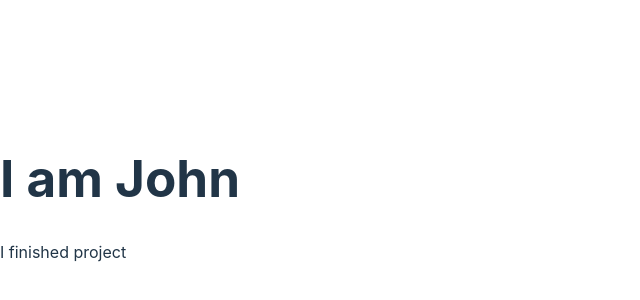
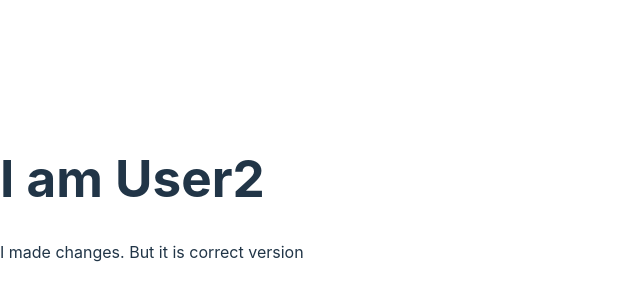
Before and after one commit to GunelMustafayeva21/netlifyTesting, a React (Vite) app: page / in a window 1280 px wide. Shown: the part 202-502 px from the top of the page, without its empty margins (0-640 px from the left). Built offline with nearby package versions, Linux system fonts and the light colour scheme.

Commit message:
User2 pushed to his branch

```diff
--- a/src/App.tsx
+++ b/src/App.tsx
@@ -8,8 +8,8 @@ function App() {
     <>
       <div>
 
-      <h1>I am John</h1>
-      <p>I finished project</p>
+      <h1>I am User2</h1>
+      <p>I made changes. But it is correct version</p>
 
 
       </div>
```
